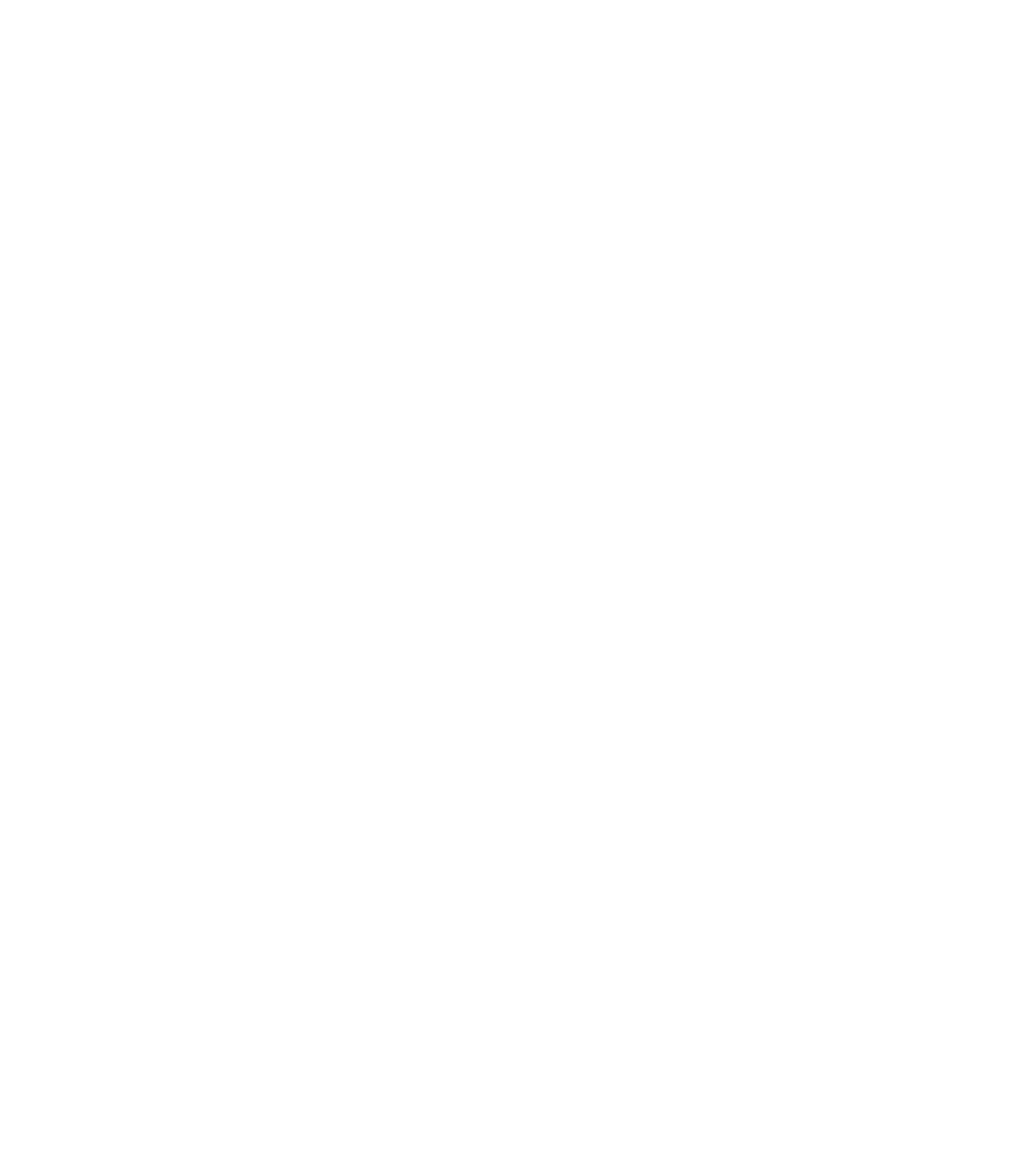
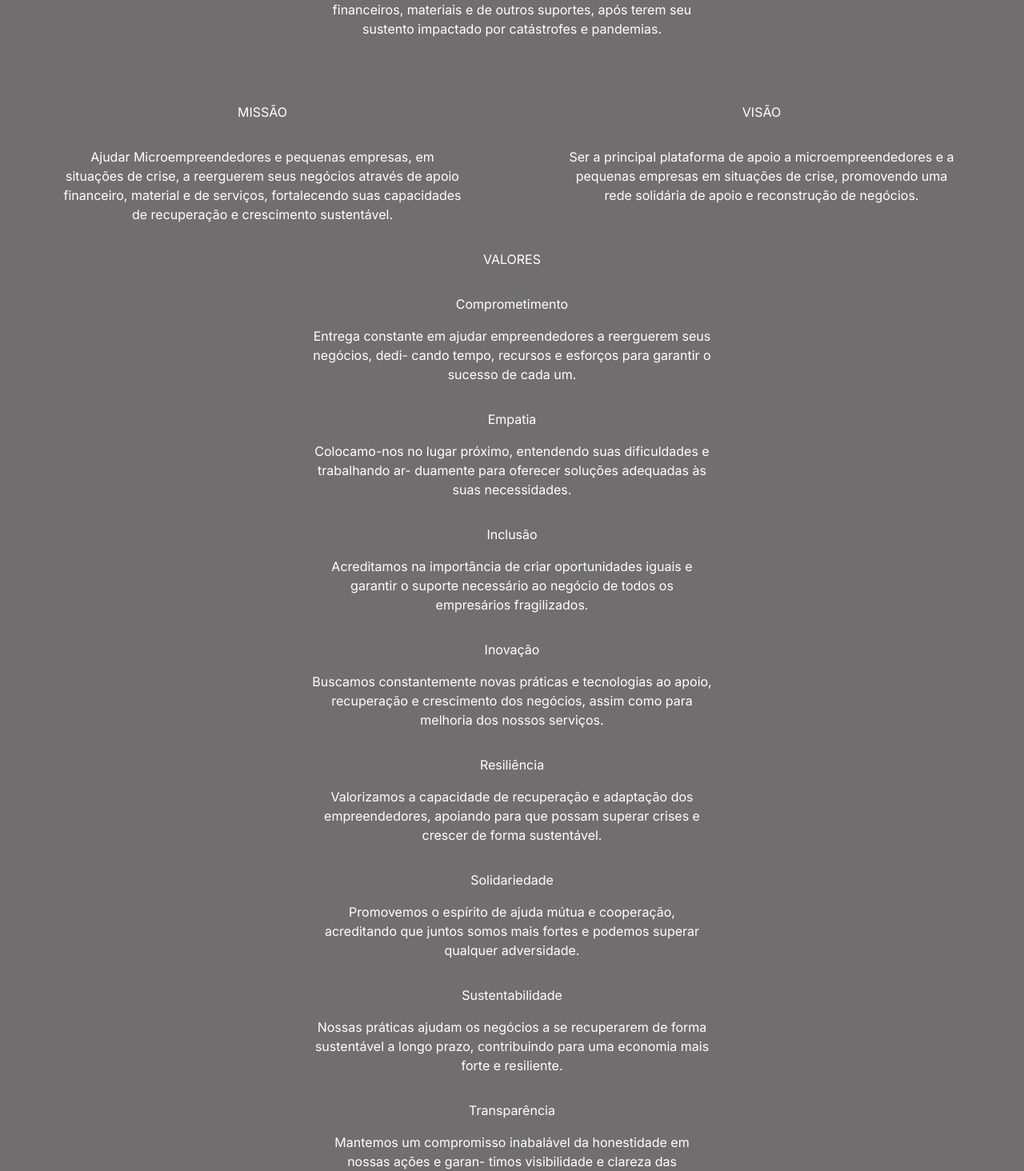
Before and after one commit to ycarlosedu/savebys, a Next.js app: page / in a window 1280 px wide. Shown: the part 1890-3354 px from the top of the page at 80% size. Before the commit the page ends 1694 px from the top, so only its background shows below. Built offline with nearby package versions, Linux system fonts and the light colour scheme.

Commit message:
feat: add mission vision values component

```diff
--- a/src/app/globals.css
+++ b/src/app/globals.css
@@ -14,6 +14,10 @@ html {
 @layer utilities {
   .text-balance {
     text-wrap: balance;
+  }
+
+  .title {
+    @apply font-bold text-3xl text-center;
   }
 
   .max-w-default {
--- a/src/app/page.tsx
+++ b/src/app/page.tsx
@@ -1,6 +1,8 @@
 import Campaigns from "@/components/Campaigns";
 import Header from "@/components/Header";
+import MissionVisionValues from "@/components/MissionVisionValues";
 import PresentationVideo from "@/components/PresentationVideo";
+import WhoWeAre from "@/components/WhoWeAre";
 import { Metadata } from "next";
 
 export async function generateMetadata(): Promise<Metadata> {
@@ -17,6 +19,9 @@ export default function Home() {
       <Header />
       <Campaigns />
       <PresentationVideo />
+      <WhoWeAre />
+      <MissionVisionValues />
+      <p className="mb-20">Ajude a divulgar no instagram</p>
     </main>
   );
 }
--- a/src/components/Campaigns/index.tsx
+++ b/src/components/Campaigns/index.tsx
@@ -5,7 +5,7 @@ import Link from "next/link";
 export default function Campaigns() {
   return (
     <section className="flex flex-col gap-8 items-center py-8 px-default max-w-default">
-      <h2 className="font-bold text-3xl text-center">Nossas Campanhas</h2>
+      <h2 className="title">Nossas Campanhas</h2>
       <div className="flex gap-8 flex-wrap items-center justify-center">
         {campaignsList.map((campaign) => (
           <article key={campaign.name}>
--- /dev/null
+++ b/src/components/MissionVisionValues/index.tsx
@@ -0,0 +1,95 @@
+export default function MissionVisionValues() {
+  return (
+    <section className="px-default py-20 w-full flex flex-col items-center justify-center gap-8">
+      <div className="flex gap-8 flex-wrap items-start justify-center w-full">
+        <div className="flex flex-col gap-8 items-center justify-center flex-1 md:min-w-[320px]">
+          <h3 className="">MISSÃO</h3>
+          <p className="text-center max-w-[500px]">
+            Ajudar Microempreendedores e pequenas empresas, em situações de
+            crise, a reerguerem seus negócios através de apoio financeiro,
+            material e de serviços, fortalecendo suas capacidades de recuperação
+            e crescimento sustentável.
+          </p>
+        </div>
+        <div className="flex flex-col gap-8 items-center justify-center flex-1 md:min-w-[320px]">
+          <h3 className="">VISÃO</h3>
+          <p className="text-center max-w-[500px]">
+            Ser a principal plataforma de apoio a microempreendedores e a
+            pequenas empresas em situações de crise, promovendo uma rede
+            solidária de apoio e reconstrução de negócios.
+          </p>
+        </div>
+      </div>
+
+      <div className="flex flex-col gap-8 items-center justify-center flex-1 md:min-w-[320px]">
+        <h3 className="">VALORES</h3>
+
+        <ul className="flex flex-col items-center justify-center text-center max-w-[500px] gap-8">
+          <li className="flex flex-col gap-4">
+            <h4>Comprometimento</h4>
+            <p>
+              Entrega constante em ajudar empreendedores a reerguerem seus
+              negócios, dedi- cando tempo, recursos e esforços para garantir o
+              sucesso de cada um.
+            </p>
+          </li>
+          <li className="flex flex-col gap-4">
+            <h4>Empatia</h4>
+            <p>
+              Colocamo-nos no lugar próximo, entendendo suas dificuldades e
+              trabalhando ar- duamente para oferecer soluções adequadas às suas
+              necessidades.
+            </p>
+          </li>
+          <li className="flex flex-col gap-4">
+            <h4>Inclusão</h4>
+            <p>
+              Acreditamos na importância de criar oportunidades iguais e
+              garantir o suporte necessário ao negócio de todos os empresários
+              fragilizados.
+            </p>
+          </li>
+          <li className="flex flex-col gap-4">
+            <h4>Inovação</h4>
+            <p>
+              Buscamos constantemente novas práticas e tecnologias ao apoio,
+              recuperação e crescimento dos negócios, assim como para melhoria
+              dos nossos serviços.
+            </p>
+          </li>
+          <li className="flex flex-col gap-4">
+            <h4>Resiliência</h4>
+            <p>
+              Valorizamos a capacidade de recuperação e adaptação dos
+              empreendedores, apoiando para que possam superar crises e crescer
+              de forma sustentável.
+            </p>
+          </li>
+          <li className="flex flex-col gap-4">
+            <h4>Solidariedade</h4>
+            <p>
+              Promovemos o espírito de ajuda mútua e cooperação, acreditando que
+              juntos somos mais fortes e podemos superar qualquer adversidade.
+            </p>
+          </li>
+          <li className="flex flex-col gap-4">
+            <h4>Sustentabilidade</h4>
+            <p>
+              Nossas práticas ajudam os negócios a se recuperarem de forma
+              sustentável a longo prazo, contribuindo para uma economia mais
+              forte e resiliente.
+            </p>
+          </li>
+          <li className="flex flex-col gap-4">
+            <h4>Transparência</h4>
+            <p>
+              Mantemos um compromisso inabalável da honestidade em nossas ações
+              e garan- timos visibilidade e clareza das informações prestadas
+              aos envolvidos.
+            </p>
+          </li>
+        </ul>
+      </div>
+    </section>
+  );
+}
--- /dev/null
+++ b/src/components/WhoWeAre/index.tsx
@@ -0,0 +1,13 @@
+export default function WhoWeAre() {
+  return (
+    <section className="px-default pt-20 w-full flex flex-col items-center justify-center gap-8">
+      <h2 className="title">Quem Somos</h2>
+      <p className="text-center max-w-[500px]">
+        Surgimos como fonte de apoio aos microempreendedores e aos pequenos
+        negócios, que estão sofrendo com a falta de recursos financeiros,
+        materiais e de outros suportes, após terem seu sustento impactado por
+        catástrofes e pandemias.
+      </p>
+    </section>
+  );
+}
```
